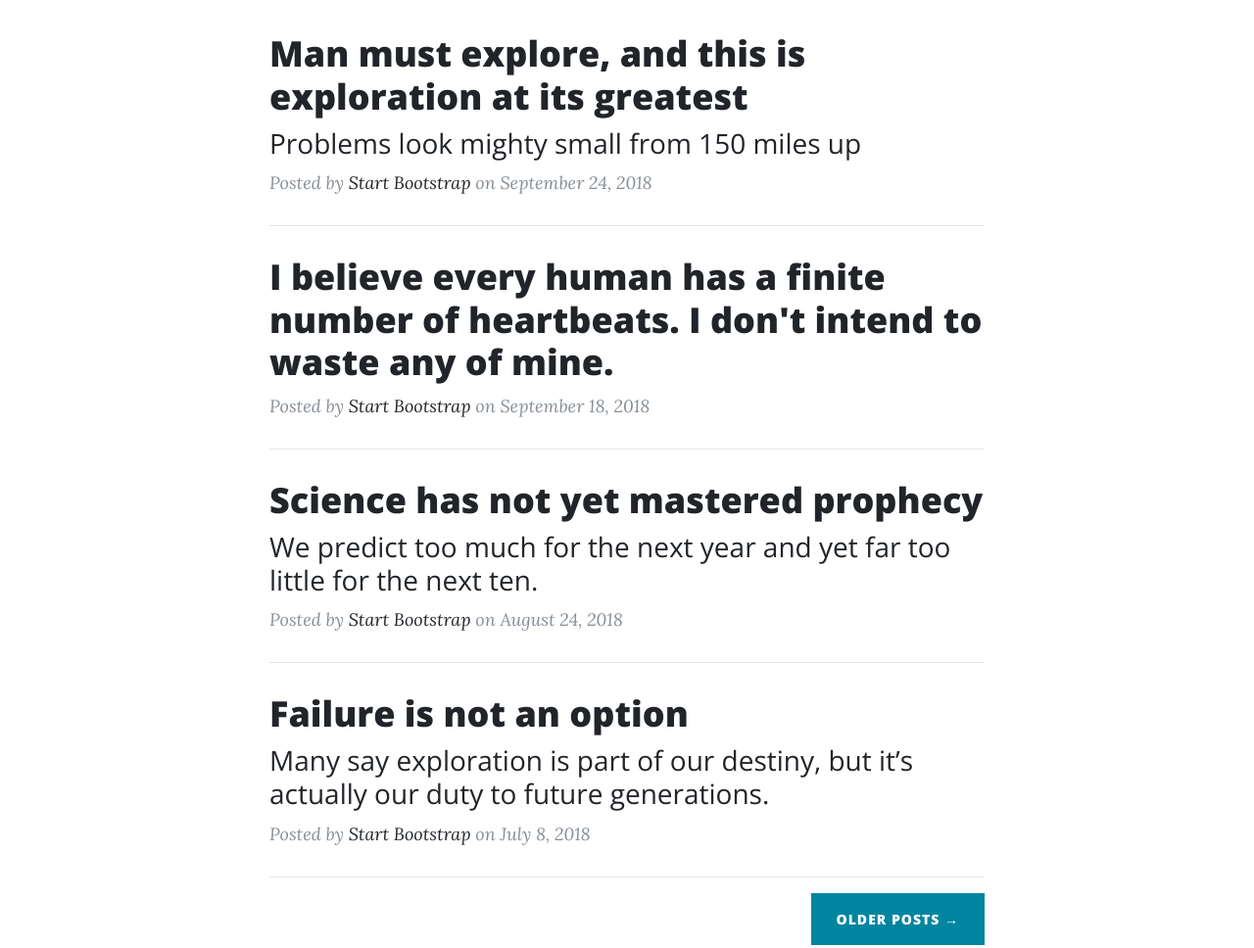
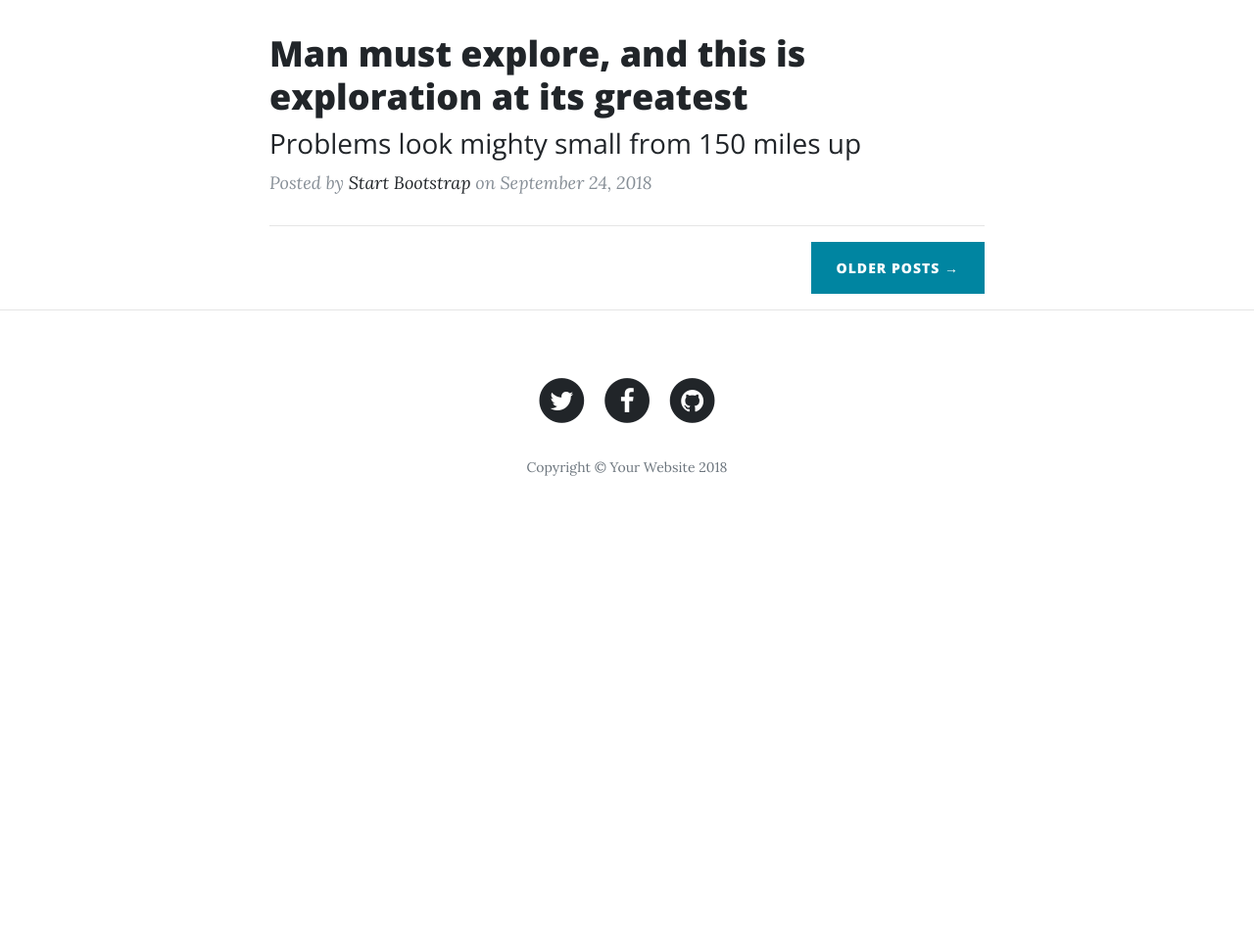
Before and after one commit to PurePotato/resumeblog, a website: page index.html in a window 1280 px wide. Shown: the part 579-1547 px from the top of the page at 98% size. After the commit the page ends 1132 px from the top, so only its background shows below. Drawn offline with nearby package versions, Linux system fonts and the light colour scheme.

Commit message:
Additions to page

```diff
--- a/index.html
+++ b/index.html
@@ -28,7 +28,7 @@
     <!-- Navigation -->
     <nav class="navbar navbar-expand-lg navbar-light fixed-top" id="mainNav">
       <div class="container">
-        <a class="navbar-brand" href="index.html">Caitlyn Murphy Resume and Blog</a>
+        <a class="navbar-brand" href="index.html">Resume and Blog</a>
         <button class="navbar-toggler navbar-toggler-right" type="button" data-toggle="collapse" data-target="#navbarResponsive" aria-controls="navbarResponsive" aria-expanded="false" aria-label="Toggle navigation">
           Menu
           <i class="fa fa-bars"></i>
@@ -42,7 +42,10 @@
               <a class="nav-link" href="about.html">About</a>
             </li>
             <li class="nav-item">
-              <a class="nav-link" href="post.html">Sample Post</a>
+              <a class="nav-link" href="post.html">Posts</a>
+            </li>
+            <li class="nav-item">
+              <a class="nav-link" href="projects.html">Projects</a>
             </li>
             <li class="nav-item">
               <a class="nav-link" href="contact.html">Contact</a>
@@ -59,8 +62,8 @@
         <div class="row">
           <div class="col-lg-8 col-md-10 mx-auto">
             <div class="site-heading">
-              <h1>Clean Blog</h1>
-              <span class="subheading">A Blog Theme by Start Bootstrap</span>
+              <h1>Caitlyn Murphy</h1>
+              <span class="subheading">A Resume and Blog for the Projects I Work on.</span>
             </div>
           </div>
         </div>
@@ -83,45 +86,6 @@
             <p class="post-meta">Posted by
               <a href="#">Start Bootstrap</a>
               on September 24, 2018</p>
-          </div>
-          <hr>
-          <div class="post-preview">
-            <a href="post.html">
-              <h2 class="post-title">
-                I believe every human has a finite number of heartbeats. I don't intend to waste any of mine.
-              </h2>
-            </a>
-            <p class="post-meta">Posted by
-              <a href="#">Start Bootstrap</a>
-              on September 18, 2018</p>
-          </div>
-          <hr>
-          <div class="post-preview">
-            <a href="post.html">
-              <h2 class="post-title">
-                Science has not yet mastered prophecy
-              </h2>
-              <h3 class="post-subtitle">
-                We predict too much for the next year and yet far too little for the next ten.
-              </h3>
-            </a>
-            <p class="post-meta">Posted by
-              <a href="#">Start Bootstrap</a>
-              on August 24, 2018</p>
-          </div>
-          <hr>
-          <div class="post-preview">
-            <a href="post.html">
-              <h2 class="post-title">
-                Failure is not an option
-              </h2>
-              <h3 class="post-subtitle">
-                Many say exploration is part of our destiny, but it’s actually our duty to future generations.
-              </h3>
-            </a>
-            <p class="post-meta">Posted by
-              <a href="#">Start Bootstrap</a>
-              on July 8, 2018</p>
           </div>
           <hr>
           <!-- Pager -->
```
